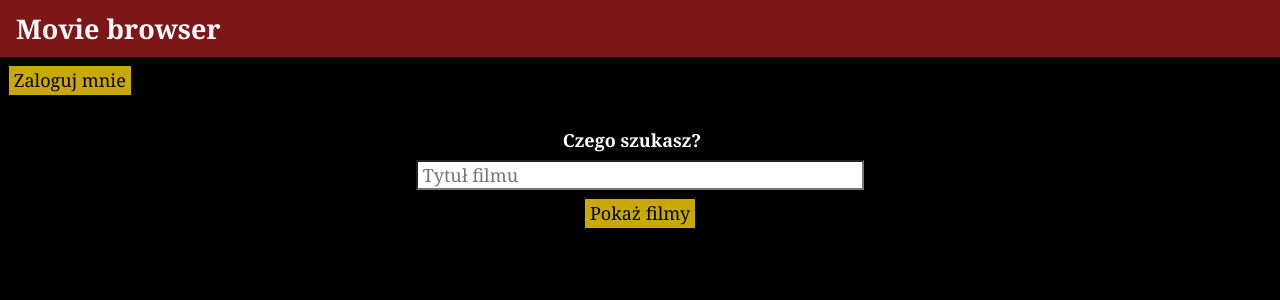
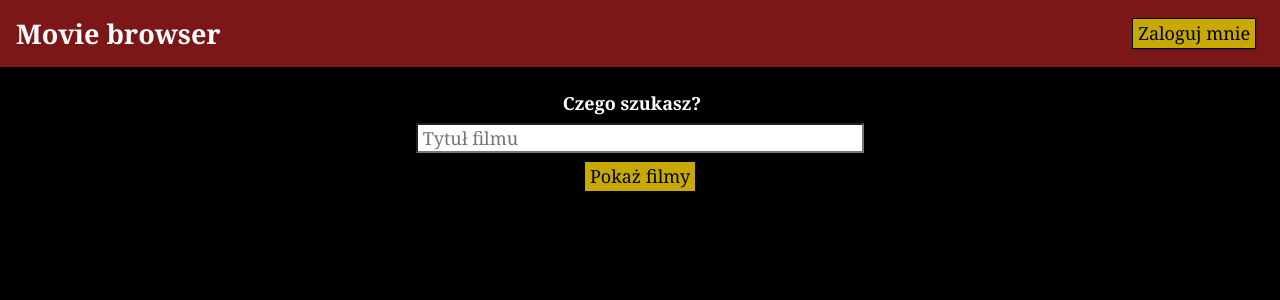
Before and after one commit to Seszel/moviebrowser-vuejs, a Vue app: page / in a window 1280 px wide. Shown: the top 300 px of the page. Built offline with nearby package versions, Linux system fonts and the light colour scheme.

Commit message:
passing log user data - fixed

```diff
--- a/src/App.vue
+++ b/src/App.vue
@@ -1,7 +1,7 @@
 <template>
   <section>
-    <the-header></the-header>
-    <the-views></the-views>
+    <the-header @log-info="setLogInfo"></the-header>
+    <the-views :logIn="logInfo"></the-views>
   </section>
 </template>
 
@@ -15,6 +15,16 @@ export default {
     TheHeader,
     TheViews
   },
+  data() {
+    return {
+      logInfo: false
+    }
+  },
+  methods:{
+    setLogInfo(getinfo) {
+      this.logInfo = getinfo;
+    },
+  }
 };
 </script>
 
--- a/src/components/layouts/TheHeader.vue
+++ b/src/components/layouts/TheHeader.vue
@@ -2,15 +2,34 @@
   <section>
     <header>
       <h2 @click="reloadPage">Movie browser</h2>
+      <div class="user">
+        <p v-if="logIn" class="message">Joanna Adamczyk</p>
+        <base-button @click="logInOut"
+          >{{ !logIn ? "Zaloguj" : "Wyloguj" }} mnie</base-button
+        >
+      </div>
     </header>
   </section>
 </template>
 
 <script>
 export default {
+  emits: ["log-info"],
+  data() {
+    return {
+      logIn: false,
+    };
+  },
   methods: {
     reloadPage() {
       window.location.reload();
+    },
+    logInOut() {
+      this.logIn = !this.logIn;
+      this.sendLogInfo();
+    },
+    sendLogInfo() {
+      this.$emit("log-info", this.logIn);
     },
   },
 };
@@ -39,6 +58,12 @@ a {
   color: white;
   text-decoration: none;
 }
+.user {
+  display: flex;
+  align-content: space-around;
+  text-align: center;
+
+}
 @media (max-width: 600px) {
   header {
     flex-wrap: wrap;
--- a/src/components/layouts/TheViews.vue
+++ b/src/components/layouts/TheViews.vue
@@ -1,9 +1,5 @@
 <template>
   <section>
-    <base-button @click="logInOut"
-      >{{ !logIn ? "Zaloguj" : "Wyloguj" }} mnie</base-button
-    >
-    <p v-if="logIn" class="message">Joanna Adamczyk</p>
     <div v-if="logIn" class="message">
       <base-button @click="setSelectedTab('home-page')"
         >Wyszukiwanie filmów</base-button
@@ -24,10 +20,15 @@ import FavouriteMovies from "../FavouritePage.vue";
 
 export default {
   components: { HomePage, FavouriteMovies },
+  props: {
+    logIn: {
+      type: Boolean,
+      required: true,
+    },
+  },
   data() {
     return {
       selectedTab: "home-page",
-      logIn: false,
     };
   },
   computed: {
@@ -39,9 +40,6 @@ export default {
     },
   },
   methods: {
-    logInOut() {
-      this.logIn = !this.logIn;
-    },
     setSelectedTab(tab) {
       this.selectedTab = tab;
     },
```
